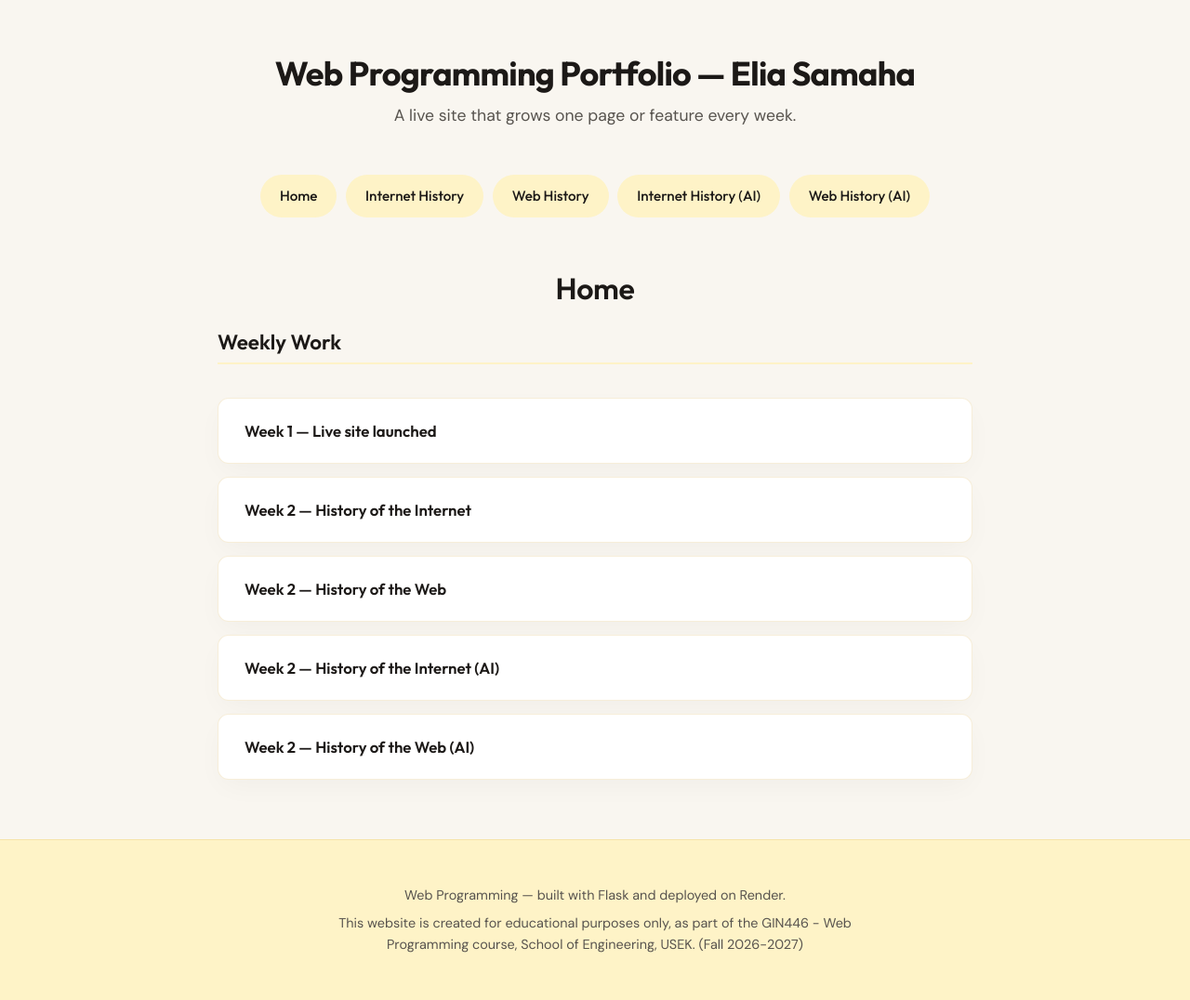
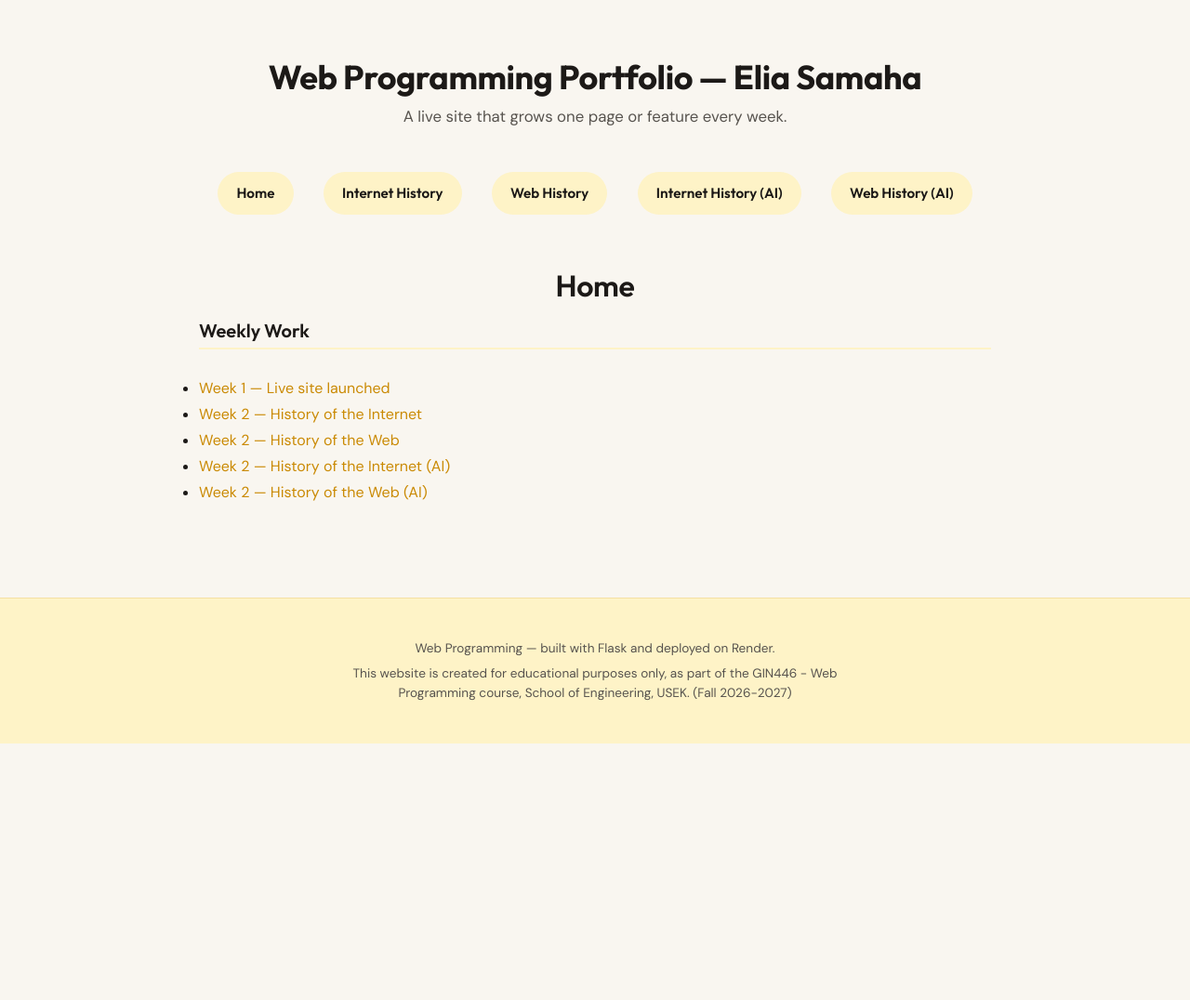
Before and after one commit to EliaSamaha/GIN446-Web-programming, a Flask app: page / in a window 1280 px wide. Shown: the whole page at 93% size. After the commit the page ends 800 px from the top, so only its background shows below. Run offline with Flask 3, Linux system fonts and the light colour scheme.

Commit message:
Part 2:style with CSS

```diff
--- a/static/style.css
+++ b/static/style.css
@@ -1,5 +1,5 @@
 /* ==========================================================================
-   OAT & AMBER DESIGN SYSTEM
+   OAT & AMBER DESIGN SYSTEM — Mobile-First Responsive Edition
    Theme: Warm, organic soft-touch with smooth rounded blocks
    Fonts: Outfit (Headings) & DM Sans (Body)
    ========================================================================== */
@@ -7,7 +7,7 @@
 @import url('https://fonts.googleapis.com/css2?family=DM+Sans:ital,opsz,wght@0,9..40,100..1000;1,9..40,100..1000&family=Outfit:wght@400;500;600;700&display=swap');
 
 /* --------------------------------------------------------------------------
-   1. COLOR, TYPOGRAPHY & SPACING VARIABLES (:root)
+   1. DESIGN TOKENS (:root)
    -------------------------------------------------------------------------- */
 :root {
     /* Color Palette */
@@ -18,7 +18,7 @@
     --text-muted: #57534E;        /* Soft Charcoal Text */
     --accent-amber: #CA8A04;      /* Warm Honey Amber */
     --accent-hover: #A16207;      /* Muted Ochre Accent */
-    --border-subtle: rgba(202, 138, 4, 0.15);
+    --border-subtle: rgba(202, 138, 4, 0.18);
 
     /* Typography */
     --font-heading: 'Outfit', -apple-system, BlinkMacSystemFont, sans-serif;
@@ -31,14 +31,14 @@
     --radius-pill: 9999px;
 
     /* Spacing & Layout */
-    --container-max-width: 860px;
+    --container-max-width: 900px;
     --transition: all 0.25s cubic-bezier(0.4, 0, 0.2, 1);
     --shadow-soft: 0 10px 30px -5px rgba(28, 25, 23, 0.04);
     --shadow-hover: 0 15px 35px -5px rgba(202, 138, 4, 0.12);
 }
 
 /* --------------------------------------------------------------------------
-   2. GLOBAL RESET & BASE STYLES
+   2. GLOBAL RESET & BASE STYLES (Mobile First — Small Screens / 375px+)
    -------------------------------------------------------------------------- */
 * {
     box-sizing: border-box;
@@ -54,310 +54,428 @@ body {
     background-color: var(--bg-base);
     color: var(--text-main);
     font-family: var(--font-body);
-    font-size: 1rem;
-    line-height: 1.75;
+    font-size: 0.975rem;
+    line-height: 1.65;
     min-height: 100vh;
     display: flex;
     flex-direction: column;
     -webkit-font-smoothing: antialiased;
+    overflow-x: hidden; /* Guarantees no horizontal scroll on small viewports */
 }
 
-/* Headings */
+/* Headings with overflow safety for long mobile text */
 h1, h2, h3, h4, h5, h6 {
     font-family: var(--font-heading);
     color: var(--text-main);
     line-height: 1.25;
     font-weight: 600;
+    overflow-wrap: break-word;
+    hyphens: auto;
 }
 
-/* Links */
+/* Links & Text Wrapping Safety */
 a {
     color: var(--accent-amber);
     text-decoration: none;
     transition: var(--transition);
+    overflow-wrap: anywhere; /* Prevents raw URLs from overflowing 375px screens */
 }
 
 a:hover {
     color: var(--accent-hover);
 }
 
+p {
+    overflow-wrap: break-word;
+}
+
 /* --------------------------------------------------------------------------
-   3. HEADER & NAVIGATION (base.html)
+   3. HEADER & MOBILE NAVIGATION (Default: Phone Screens)
    -------------------------------------------------------------------------- */
 header {
     text-align: center;
-    padding: 3.5rem 1.5rem 1.5rem 1.5rem;
+    padding: 2.25rem 1rem 1rem 1rem;
+    width: 100%;
     max-width: var(--container-max-width);
     margin: 0 auto;
+}
+
+header h1 {
+    font-size: 1.5rem;
+    font-weight: 700;
+    letter-spacing: -0.01em;
+    color: var(--text-main);
+    margin-bottom: 0.4rem;
+}
+
+header p {
+    font-size: 0.95rem;
+    color: var(--text-muted);
+}
+
+/* Navigation: Vertical stack for easy finger targets on phone screens */
+header + ul {
+    list-style: none;
+    display: flex;
+    flex-direction: column;
+    align-items: stretch;
+    gap: 0.5rem;
+    padding: 0 1rem;
+    margin: 1.25rem auto 2.5rem auto;
+    width: 100%;
+    max-width: var(--container-max-width);
+}
+
+header + ul li {
     width: 100%;
 }
 
-header h1 {
-    font-size: 2.25rem;
-    font-weight: 700;
-    letter-spacing: -0.02em;
-    color: var(--text-main);
-    margin-bottom: 0.5rem;
-}
-
-header p {
-    font-size: 1.1rem;
-    color: var(--text-muted);
-}
-
-/* Navigation Menu (ul directly following header) */
-header + ul {
-    list-style: none;
+header + ul li a {
     display: flex;
-    flex-wrap: wrap;
+    align-items: center;
     justify-content: center;
-    gap: 0.6rem;
-    padding: 0 1.5rem;
-    margin: 1.5rem auto 3.5rem auto;
-    max-width: var(--container-max-width);
-}
-
-header + ul li a {
-    display: inline-block;
-    padding: 0.55rem 1.25rem;
+    padding: 0.75rem 1rem;
     background-color: var(--bg-surface-alt);
     color: var(--text-main);
     font-family: var(--font-heading);
-    font-weight: 500;
+    font-weight: 600;
     font-size: 0.95rem;
     border-radius: var(--radius-pill);
     border: 1px solid transparent;
+    text-align: center;
+    width: 100%;
     transition: var(--transition);
 }
 
-header + ul li a:hover {
+header + ul li a:hover,
+header + ul li a:active {
     background-color: var(--accent-amber);
     color: #FFFFFF;
-    transform: translateY(-2px);
-    box-shadow: 0 4px 12px rgba(202, 138, 4, 0.25);
 }
 
 /* --------------------------------------------------------------------------
-   4. MAIN CONTENT AREA & LAYOUT
+   4. MAIN CONTENT AREA & LAYOUT (Default: Mobile)
    -------------------------------------------------------------------------- */
 main {
     flex: 1;
     width: 100%;
     max-width: var(--container-max-width);
     margin: 0 auto;
-    padding: 0 1.5rem 4rem 1.5rem;
+    padding: 0 1rem 3rem 1rem;
 }
 
-/* Page Titles inside Main */
 main > h1 {
-    font-size: 2rem;
+    font-size: 1.6rem;
     letter-spacing: -0.01em;
-    margin-bottom: 1.25rem;
+    margin-bottom: 1rem;
     text-align: center;
 }
 
-/* Intro Paragraphs directly in Main */
 main > p {
-    font-size: 1.1rem;
+    font-size: 0.975rem;
     color: var(--text-muted);
     text-align: center;
-    max-width: 720px;
-    margin: 0 auto 3rem auto;
-    line-height: 1.8;
+    margin: 0 auto 2rem auto;
+    line-height: 1.7;
 }
 
-/* Sections */
 section {
     display: flex;
     flex-direction: column;
-    gap: 1.75rem;
-    margin-top: 1.5rem;
+    gap: 1.25rem;
+    margin-top: 1rem;
 }
 
 section > h2 {
-    font-size: 1.4rem;
+    font-size: 1.25rem;
     color: var(--text-main);
-    padding-bottom: 0.5rem;
+    padding-bottom: 0.4rem;
     border-bottom: 2px solid var(--bg-surface-alt);
-    margin-bottom: 0.5rem;
+    margin-bottom: 0.25rem;
 }
 
 /* --------------------------------------------------------------------------
-   5. ARTICLE & CARD STYLING (Soft-Touch Organic Blocks)
+   5. WEEKLY WORK GALLERY (.weekly-list) (Default: Single Column Grid)
    -------------------------------------------------------------------------- */
-article {
+.weekly-list {
+    list-style: none;
+    display: grid;
+    grid-template-columns: 1fr;
+    gap: 0.85rem;
+    padding: 0;
+    margin: 0;
+}
+
+.weekly-list li {
+    display: flex;
+}
+
+.weekly-list li a {
+    display: flex;
+    flex-direction: column;
+    justify-content: center;
+    align-items: center;
+    text-align: center;
+    width: 100%;
+    min-height: 90px;
+    padding: 1.25rem 1rem;
     background-color: var(--bg-surface);
-    border-radius: var(--radius-lg);
-    padding: 2rem;
+    color: var(--text-main);
+    font-family: var(--font-heading);
+    font-weight: 600;
+    font-size: 1rem;
+    border-radius: var(--radius-md);
     border: 1px solid var(--border-subtle);
     box-shadow: var(--shadow-soft);
     transition: var(--transition);
 }
 
-article:hover {
-    transform: translateY(-3px);
-    box-shadow: var(--shadow-hover);
-    border-color: rgba(202, 138, 4, 0.3);
+.weekly-list li a:hover {
+    background-color: var(--bg-surface-alt);
+    color: var(--accent-hover);
+}
+
+.weekly-list li:only-child {
+    background-color: var(--bg-surface);
+    padding: 1.25rem;
+    border-radius: var(--radius-md);
+    border: 1px dashed var(--border-subtle);
+    color: var(--text-muted);
+    justify-content: center;
+    text-align: center;
+}
+
+/* --------------------------------------------------------------------------
+   6. ARTICLE CARDS (Default: Compact Mobile)
+   -------------------------------------------------------------------------- */
+article {
+    background-color: var(--bg-surface);
+    border-radius: var(--radius-md);
+    padding: 1.25rem;
+    border: 1px solid var(--border-subtle);
+    box-shadow: var(--shadow-soft);
+    transition: var(--transition);
 }
 
 article h2,
 article h3 {
-    font-size: 1.35rem;
+    font-size: 1.2rem;
     color: var(--text-main);
-    margin-bottom: 0.5rem;
+    margin-bottom: 0.4rem;
 }
 
 article header {
     padding: 0;
     text-align: left;
-    margin: 0 0 1rem 0;
+    margin: 0 0 0.75rem 0;
 }
 
 article header h2 {
-    margin-bottom: 0.25rem;
+    margin-bottom: 0.2rem;
 }
 
-/* Timestamp Pill Styling */
 time {
     display: inline-block;
     font-family: var(--font-heading);
-    font-size: 0.85rem;
+    font-size: 0.8rem;
     font-weight: 600;
     color: var(--accent-amber);
     background-color: var(--bg-surface-alt);
-    padding: 0.2rem 0.75rem;
+    padding: 0.15rem 0.65rem;
     border-radius: var(--radius-pill);
-    margin-bottom: 0.75rem;
+    margin-bottom: 0.5rem;
 }
 
 article p {
     color: var(--text-main);
-    font-size: 1.025rem;
-    line-height: 1.75;
-    margin-bottom: 1.25rem;
+    font-size: 0.95rem;
+    line-height: 1.65;
+    margin-bottom: 1rem;
 }
 
 article p:last-child {
     margin-bottom: 0;
 }
 
-/* Article Footers & Source Links */
 article footer {
     padding: 0;
-    margin-top: 1.25rem;
+    margin-top: 1rem;
     text-align: left;
     border: none;
     background: transparent;
 }
 
-article footer p,
-article a {
+article footer a {
     font-weight: 500;
-    font-size: 0.95rem;
-}
-
-article footer a {
-    display: inline-flex;
-    align-items: center;
-    gap: 0.3rem;
+    font-size: 0.9rem;
     color: var(--accent-amber);
-    text-decoration: none;
-}
-
-article footer a:hover {
-    color: var(--accent-hover);
-    text-decoration: underline;
 }
 
 /* --------------------------------------------------------------------------
-   6. WEEKLY WORK LIST STYLING (index.html)
-   -------------------------------------------------------------------------- */
-section ul {
-    list-style: none;
-    display: flex;
-    flex-direction: column;
-    gap: 0.85rem;
-}
-
-section ul li {
-    width: 100%;
-}
-
-section ul li a {
-    display: flex;
-    align-items: center;
-    justify-content: space-between;
-    padding: 1.25rem 1.75rem;
-    background-color: var(--bg-surface);
-    color: var(--text-main);
-    font-family: var(--font-heading);
-    font-weight: 600;
-    font-size: 1.05rem;
-    border-radius: var(--radius-md);
-    border: 1px solid var(--border-subtle);
-    box-shadow: var(--shadow-soft);
-    transition: var(--transition);
-}
-
-section ul li a:hover {
-    background-color: var(--bg-surface-alt);
-    color: var(--accent-hover);
-    transform: translateX(6px);
-    box-shadow: var(--shadow-hover);
-}
-
-section ul li {
-    color: var(--text-muted);
-}
-
-/* --------------------------------------------------------------------------
-   7. FOOTER STYLING (base.html)
+   7. FOOTER STYLING (Default: Mobile)
    -------------------------------------------------------------------------- */
 footer {
     background-color: var(--bg-surface-alt);
     text-align: center;
-    padding: 3rem 1.5rem;
+    padding: 2.25rem 1rem;
     margin-top: auto;
     border-top: 1px solid var(--border-subtle);
 }
 
 footer p {
-    font-size: 0.9rem;
+    font-size: 0.85rem;
     color: var(--text-muted);
     margin-bottom: 0.4rem;
-    line-height: 1.6;
+    line-height: 1.5;
 }
 
 footer p:last-child {
     margin-bottom: 0;
-    max-width: 600px;
-    margin-left: auto;
-    margin-right: auto;
+}
+
+
+/* ==========================================================================
+   MEDIA QUERIES (Progressive Enhancement)
+   ========================================================================== */
+
+/* --------------------------------------------------------------------------
+   TABLET BREAKPOINT (@media min-width: 640px)
+   -------------------------------------------------------------------------- */
+@media (min-width: 640px) {
+    body {
+        font-size: 1rem;
+        line-height: 1.75;
+    }
+
+    header {
+        padding: 3rem 1.5rem 1.25rem 1.5rem;
+    }
+
+    header h1 {
+        font-size: 2rem;
+    }
+
+    header p {
+        font-size: 1.05rem;
+    }
+
+    /* Navigation switches to horizontal row */
+    header + ul {
+        flex-direction: row;
+        justify-content: center;
+        flex-wrap: wrap;
+        gap: 0.65rem;
+        padding: 0 1.5rem;
+        margin: 1.5rem auto 3rem auto;
+    }
+
+    header + ul li {
+        width: auto;
+    }
+
+    header + ul li a {
+        display: inline-flex;
+        width: auto;
+        padding: 0.55rem 1.2rem;
+    }
+
+    header + ul li a:hover {
+        transform: translateY(-2px);
+        box-shadow: 0 4px 12px rgba(202, 138, 4, 0.25);
+    }
+
+    main {
+        padding: 0 1.5rem 3.5rem 1.5rem;
+    }
+
+    main > h1 {
+        font-size: 1.85rem;
+    }
+
+    main > p {
+        font-size: 1.05rem;
+        margin-bottom: 2.5rem;
+    }
+
+    section {
+        gap: 1.5rem;
+    }
+
+    /* Weekly Work gallery expands to auto-fitting responsive columns */
+    .weekly-list {
+        grid-template-columns: repeat(auto-fit, minmax(220px, 1fr));
+        gap: 1.1rem;
+    }
+
+    .weekly-list li a {
+        min-height: 120px;
+        padding: 1.5rem 1.25rem;
+    }
+
+    .weekly-list li a:hover {
+        transform: translateY(-4px);
+        box-shadow: var(--shadow-hover);
+    }
+
+    article {
+        border-radius: var(--radius-lg);
+        padding: 1.75rem;
+    }
+
+    article:hover {
+        transform: translateY(-3px);
+        box-shadow: var(--shadow-hover);
+        border-color: rgba(202, 138, 4, 0.3);
+    }
+
+    article h2,
+    article h3 {
+        font-size: 1.3rem;
+    }
+
+    article p {
+        font-size: 1rem;
+    }
+
+    footer {
+        padding: 2.75rem 1.5rem;
+    }
 }
 
 /* --------------------------------------------------------------------------
-   8. RESPONSIVE DESIGN ADJUSTMENTS
+   DESKTOP BREAKPOINT (@media min-width: 1024px)
    -------------------------------------------------------------------------- */
-@media (max-width: 640px) {
+@media (min-width: 1024px) {
     header {
-        padding-top: 2.5rem;
+        padding-top: 3.75rem;
     }
 
     header h1 {
-        font-size: 1.75rem;
+        font-size: 2.25rem;
     }
 
     header + ul {
-        flex-direction: column;
-        align-items: stretch;
+        justify-content: space-evenly;
+        gap: 0.75rem;
+        margin-bottom: 3.5rem;
     }
 
-    header + ul li a {
-        text-align: center;
+    main > h1 {
+        font-size: 2rem;
+    }
+
+    .weekly-list {
+        grid-template-columns: repeat(auto-fit, minmax(240px, 1fr));
+        gap: 1.25rem;
     }
 
     article {
-        padding: 1.5rem;
-        border-radius: var(--radius-md);
+        padding: 2rem;
+    }
+
+    footer p:last-child {
+        max-width: 600px;
+        margin-left: auto;
+        margin-right: auto;
     }
 }
```
